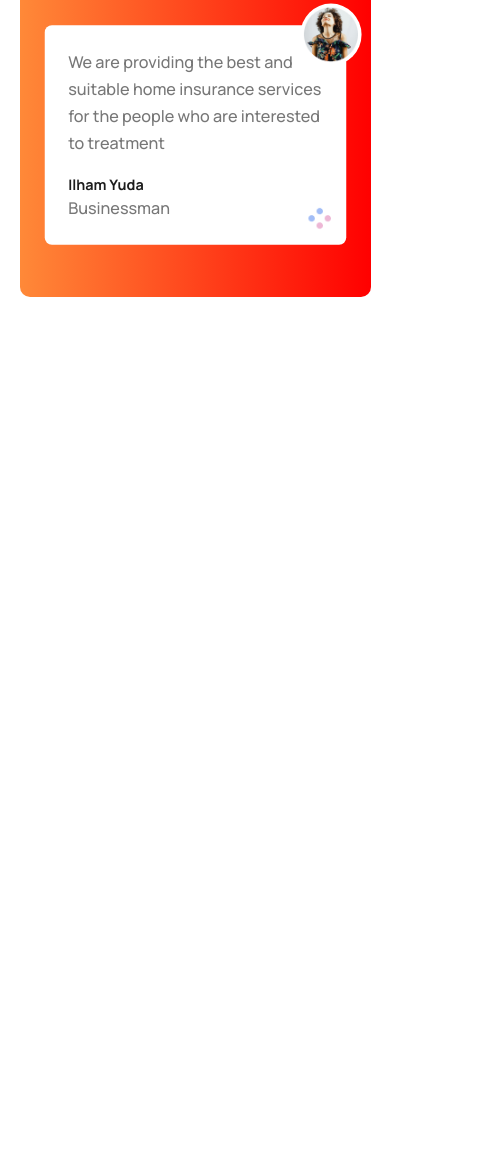
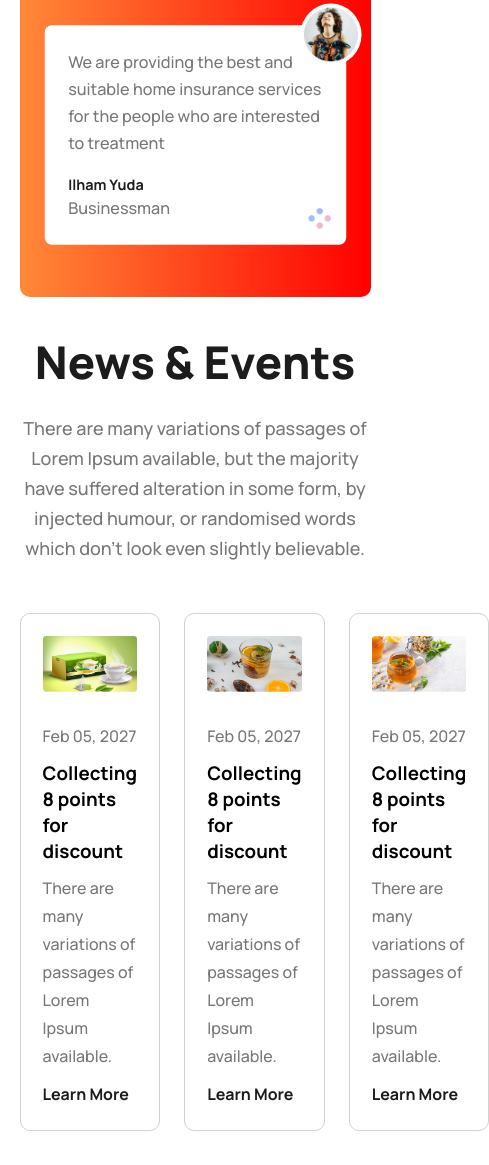
Before and after one commit to adnanbinakhlasprogrammer/tea-house, a plain HTML site: page index.html in a window 390 px wide. Shown: the part 4421-5586 px from the top of the page, 489 px wide, since content can reach past the window. Before the commit the page ends 4752 px from the top, so only its background shows below. Drawn offline with Linux system fonts and the light colour scheme.

Commit message:
Events Section Done with Responsive CSS

```diff
--- a/index.html
+++ b/index.html
@@ -80,11 +80,15 @@
         <section id="present">
             <div class="present-content">
                 <h2 class="title">Great Tea, Freshly Presented</h2>
-                <p class="description">The meaning of gong cha is chanese is to provide the best tea to emperor from all possessions . It represents the highest quality and self expectation. Establishing in 2006, Gong cha had been deeply appreciated by its custoers  because of good words of mouth and unique customized service orginated from Taiwan.</p>
+                <p class="description">The meaning of gong cha is chanese is to provide the best tea to emperor from all
+                    possessions . It represents the highest quality and self expectation. Establishing in 2006, Gong cha
+                    had been deeply appreciated by its custoers because of good words of mouth and unique customized
+                    service orginated from Taiwan.</p>
                 <div class="sub-content">
                     <div>
                         <h3>Unique Taste</h3>
-                        <p>A Unique and different style from other teapots gives a luxurious and minimalist impression</p>
+                        <p>A Unique and different style from other teapots gives a luxurious and minimalist impression
+                        </p>
                     </div>
                     <div>
                         <h3>Premium Quality</h3>
@@ -105,10 +109,12 @@
         </section>
 
         <!-- Client Section -->
-         <section id="client">
+        <section id="client">
             <div class="client-content">
                 <h2 class="title">Meet Our Super Clients</h2>
-                <p class="description">There are many variations of passages of Lorem Ipsum available, but the majority have suffered alteration in some form, by injected humour, or randomised words which don't look even slightly believable. </p>
+                <p class="description">There are many variations of passages of Lorem Ipsum available, but the majority
+                    have suffered alteration in some form, by injected humour, or randomised words which don't look even
+                    slightly believable. </p>
                 <div>
                     <button class="btn-secondary">Show All</button>
                 </div>
@@ -116,7 +122,8 @@
             <div class="client-cards">
                 <div class="card">
                     <div class="image-wrapper"><img src="./images/client.png" alt="Client_Image"></div>
-                    <p class="description">We are providing the best and suitable home insurance services for the people who are interested to treatment</p>
+                    <p class="description">We are providing the best and suitable home insurance services for the people
+                        who are interested to treatment</p>
                     <h3>Ilham Yuda</h3>
                     <p class="description">Businessman</p>
                     <div class="image-wrapper">
@@ -126,7 +133,8 @@
 
                 <div class="card">
                     <div class="image-wrapper"><img src="./images/client.png" alt="Client_Image"></div>
-                    <p class="description">We are providing the best and suitable home insurance services for the people who are interested to treatment</p>
+                    <p class="description">We are providing the best and suitable home insurance services for the people
+                        who are interested to treatment</p>
                     <h3>Ilham Yuda</h3>
                     <p class="description">Businessman</p>
                     <div class="image-wrapper">
@@ -136,7 +144,8 @@
 
                 <div class="card">
                     <div class="image-wrapper"><img src="./images/client.png" alt="Client_Image"></div>
-                    <p class="description">We are providing the best and suitable home insurance services for the people who are interested to treatment</p>
+                    <p class="description">We are providing the best and suitable home insurance services for the people
+                        who are interested to treatment</p>
                     <h3>Ilham Yuda</h3>
                     <p class="description">Businessman</p>
                     <div class="image-wrapper">
@@ -144,7 +153,42 @@
                     </div>
                 </div>
             </div>
-         </section>
+        </section>
+
+        <!-- Event Section -->
+        <section id="events">
+            <h2 class="title">News & Events</h2>
+            <p class="description">There are many variations of passages of Lorem Ipsum available, but the majority have suffered alteration in some form, by injected humour, or randomised words which don't look even slightly believable. </p>
+            <div class="cards-container">
+                <div class="card">
+                    <div class="img-wrapper">
+                        <img src="./images/news-1.png" alt="Tea_Image_1">
+                    </div>
+                    <p>Feb 05, 2027</p>
+                    <h3>Collecting 8 points for discount</h3>
+                    <p>There are many variations of passages of Lorem Ipsum available.</p>
+                    <a href="#">Learn More</a>
+                </div>
+                <div class="card">
+                    <div class="img-wrapper">
+                        <img src="./images/news-2.png" alt="Tea_Image_2">
+                    </div>
+                    <p>Feb 05, 2027</p>
+                    <h3>Collecting 8 points for discount</h3>
+                    <p>There are many variations of passages of Lorem Ipsum available.</p>
+                    <a href="#">Learn More</a>
+                </div>
+                <div class="card">
+                    <div class="img-wrapper">
+                        <img src="./images/news-3.png" alt="Tea_Image_3">
+                    </div>
+                    <p>Feb 05, 2027</p>
+                    <h3>Collecting 8 points for discount</h3>
+                    <p>There are many variations of passages of Lorem Ipsum available.</p>
+                    <a href="#">Learn More</a>
+                </div>
+            </div>
+        </section>
     </main>
     <footer>
 
--- a/styles/main.css
+++ b/styles/main.css
@@ -15,6 +15,7 @@
     --gray-1: #1C1C1C;
     --gray-2: #777777;
     --gray-3: #494949;
+    --gray-4: #D2D2D2;
     --white: #FFFFFF;
     --white-light: #F4F4F4;
 }
@@ -379,3 +380,48 @@ section {
     color: var(--gray-1);
     margin: 1.25rem 0 0 0;
 }
+
+/* Events Styles */
+#events h2 {
+    text-align: center;
+    margin-bottom: 1.25rem;
+}
+
+#events > p {
+    max-width: 56rem;
+    text-align: center;
+    margin-inline: auto;
+}
+
+#events .cards-container {
+    display: grid;
+    grid-template-columns: repeat(3, 1fr);
+    gap: 1.5rem;
+    margin-top: 3.12rem;
+}
+
+#events .cards-container .card {
+    border: 1px solid var(--gray-4);
+    padding: 1.38rem;
+    border-radius: 0.625rem;
+}
+
+#events .cards-container .card img {
+    width: 100%;
+    margin-bottom: 1.25rem;
+    vertical-align: middle;
+}
+
+#events .cards-container .card p {
+    color: var(--gray-2);
+    font-weight: 500;
+    line-height: 1.75rem;
+    margin-block: 0.62rem;
+}
+
+#events .cards-container .card a {
+    color: var(--gray-1);
+    font-weight: 700;
+    line-height: 1.75rem;
+    text-decoration: none;
+}
```
